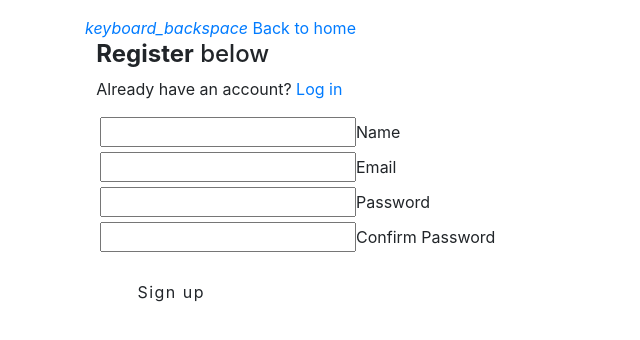
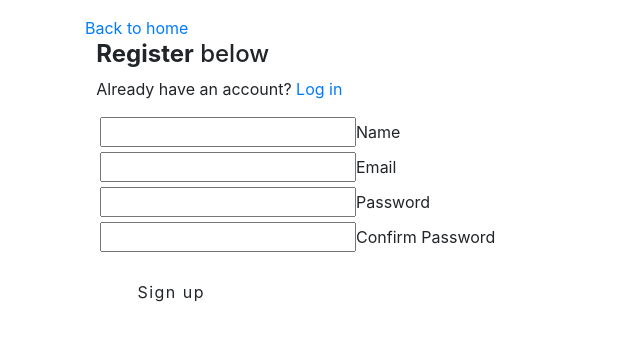
Before and after one commit to JoeyE917/Flashcard-Site, a React (Create React App) app in the folder client/: page /register in a window 1280 px wide. Shown: the top 340 px of the page, without its empty margins (0-640 px from the left). Built offline with nearby package versions, Linux system fonts and the light colour scheme.

Commit message:
More work on user authorization. Seems to be working now

```diff
--- a/client/src/App.css
+++ b/client/src/App.css
@@ -152,3 +152,8 @@ body {
 .postgame{
     text-align: center;
 }
+
+.red-text{
+    color: red;
+    margin-left: 10px;
+}
--- a/client/src/Components/Landing.js
+++ b/client/src/Components/Landing.js
@@ -13,6 +13,10 @@ function Landing() {
 
     const categoryEl = useRef();
     const amountEl = useRef();
+
+
+
+
 
     /*
     useEffect(() => {
--- a/client/src/Components/Navbar.js
+++ b/client/src/Components/Navbar.js
@@ -3,15 +3,24 @@ import { Link } from "react-router-dom";
 import PropTypes from "prop-types";
 import { connect } from "react-redux";
 import { logoutUser } from "../actions/authActions";
+import store from "../store";
+
+
 class Navbar extends Component {
   onLogoutClick = e => {
     e.preventDefault();
     this.props.logoutUser();
   }
 
+  userName = store.getState().auth.user.name;
+
   render() {
     return (
       <div>
+        {localStorage.jwtToken ?
+          <p>Logged in as {this.userName}</p>
+          :
+          <>
           <div className="col s6">
           <Link
               to="/register"
@@ -38,6 +47,8 @@ class Navbar extends Component {
               Log In
           </Link>
           </div>
+        </>
+        }
         <button
           style={{
               width: "150px",
--- a/client/src/Components/auth/Login.js
+++ b/client/src/Components/auth/Login.js
@@ -56,8 +56,7 @@ render() {
         <div style={{ marginTop: "4rem" }} className="row">
           <div className="col s8 offset-s2">
             <Link to="/" className="btn-flat waves-effect">
-              <i className="material-icons left">keyboard_backspace</i> Back to
-              home
+              Back to home
             </Link>
             <div className="col s12" style={{ paddingLeft: "11.250px" }}>
               <h4>
--- a/client/src/Components/auth/Register.js
+++ b/client/src/Components/auth/Register.js
@@ -55,8 +55,7 @@ class Register extends Component{
             <div className="row">
               <div className="col s8 offset-s2">
                 <Link to="/" className="btn-flat waves-effect">
-                  <i className="material-icons left">keyboard_backspace</i> Back to
-                  home
+                  Back to home
                 </Link>
                 <div className="col s12" style={{ paddingLeft: "11.250px" }}>
                   <h4>
--- a/client/src/actions/authActions.js
+++ b/client/src/actions/authActions.js
@@ -35,7 +35,7 @@ export const loginUser = userData => dispatch => {
         .catch(err =>
             dispatch({
                 type: GET_ERRORS,
-                payload: err
+                payload: err.response.data
             })
         );
 };
```
Lines whose indentation alone changed are shown as unchanged.
